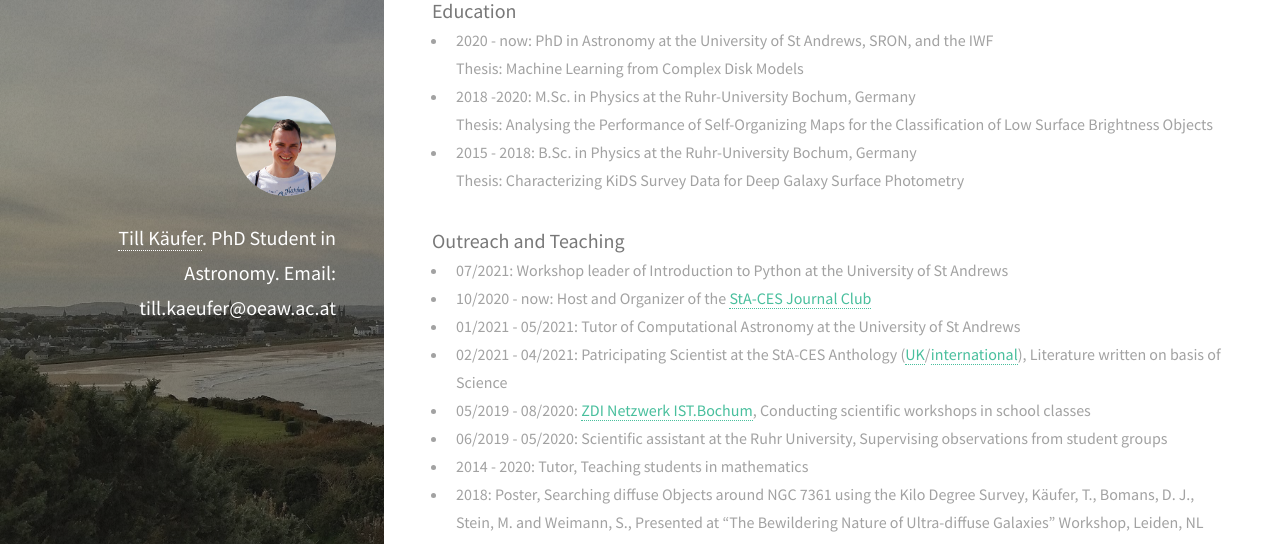
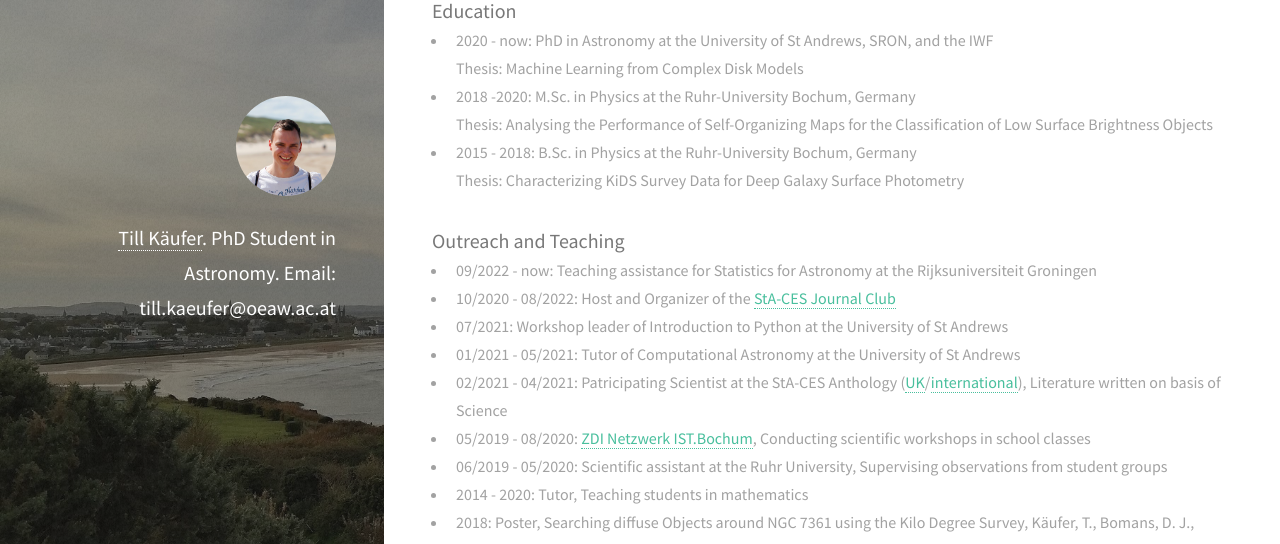
Before and after one commit to tillkaeufer/tillkaeufer.github.io, a Jekyll site: the page built from _posts/2020-10-08-CV.markdown, in a window 1280 px wide and 900 px high, scrolled down 816 px, cut to the strip 0-544 px from the top of the window. Built offline with Jekyll 4.4.1, drawn with Linux system fonts in a browser that asks for light colours; nearby versions of some CDN libraries.

Commit message:
update cv

```diff
--- a/_posts/2020-10-08-CV.markdown
+++ b/_posts/2020-10-08-CV.markdown
@@ -16,8 +16,9 @@ Thesis: Analysing the Performance of Self-Organizing Maps for the Classification
 Thesis: Characterizing KiDS Survey Data for Deep Galaxy Surface Photometry
 
 ### Outreach and Teaching
++ 09/2022 - now: Teaching assistance for Statistics for Astronomy at the Rijksuniversiteit Groningen
++ 10/2020 - 08/2022: Host and Organizer of the [StA-CES Journal Club](https://exoplanets.wp.st-andrews.ac.uk/talks-and-journal-club/journal-club/)
 + 07/2021: Workshop leader of Introduction to Python at the University of St Andrews
-+ 10/2020 - now: Host and Organizer of the [StA-CES Journal Club](https://exoplanets.wp.st-andrews.ac.uk/talks-and-journal-club/journal-club/)
 + 01/2021 - 05/2021: Tutor of Computational Astronomy at the University of St Andrews
 + 02/2021 - 04/2021: Patricipating Scientist at the StA-CES Anthology ([UK](http://www.guardbridgebooks.co.uk/shop/index.php?rt=product/product&product_id=146)/[international](https://www.amazon.com/dp/1911486659/ref=cm_sw_r_tw_dp_50NPNF38GECRC55RJBC5)), Literature written on basis of Science
 + 05/2019 - 08/2020: [ZDI  Netzwerk  IST.Bochum](https://www.ist-bochum.org/),  Conducting scientific workshops in school classes
```
